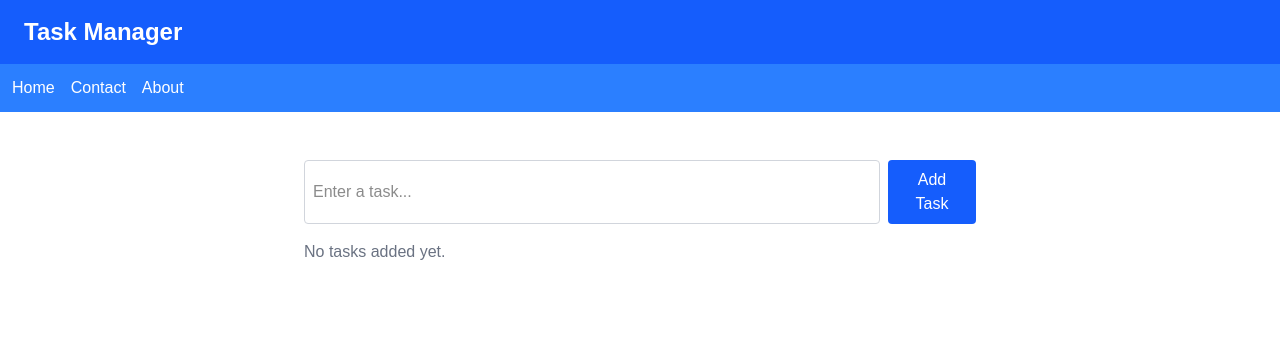
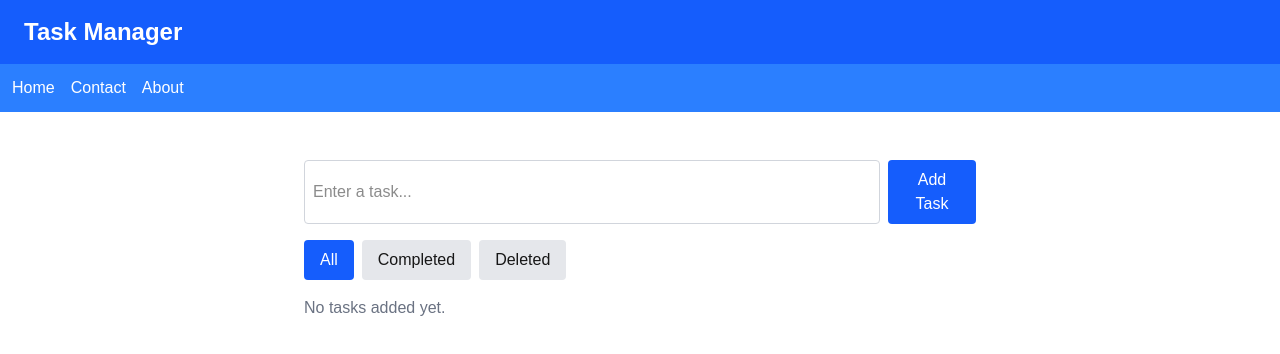
Before and after one commit to JediWebDev/task-management-app, a Next.js app in the folder task-management-app/: page / in a window 1280 px wide. Shown: the top 354 px of the page. Built offline with nearby package versions, Linux system fonts and the light colour scheme.

Commit message:
Update page.js

```diff
--- a/task-management-app/src/app/page.js
+++ b/task-management-app/src/app/page.js
@@ -3,9 +3,11 @@
 import { useState } from "react";
 import TaskInput from "@/components/TaskInput";
 import TaskList from "@/components/TaskList";
+import TaskFilter from "@/components/TaskFilter";
 
 export default function Home() {
   const [tasks, setTasks] = useState([]);
+  const [filter, setFilter] = useState("all"); // Default to "all" tasks
 
   const addTask = (newTask) => {
     setTasks([...tasks, { id: Date.now(), text: newTask, completed: false }]);
@@ -23,10 +25,21 @@ export default function Home() {
     );
   };
 
+  const filteredTasks = tasks.filter((task) => {
+    if (filter === "all") return !task.deleted;
+    if (filter === "completed") return task.completed && !task.deleted;
+    if (filter === "deleted") return task.deleted;
+  });
+
   return (
-    <div className="max-w-2xl mx-auto mt-6">
+    <div className='max-w-2xl mx-auto mt-6'>
       <TaskInput onAddTask={addTask} />
-      <TaskList tasks={tasks} onDeleteTask={deleteTask} onToggleTask={toggleTaskCompletion} />
+      <TaskFilter filter={filter} setFilter={setFilter} />
+      <TaskList
+        tasks={filteredTasks}
+        onDeleteTask={deleteTask}
+        onToggleTask={toggleTaskCompletion}
+      />
     </div>
   );
 }
```
